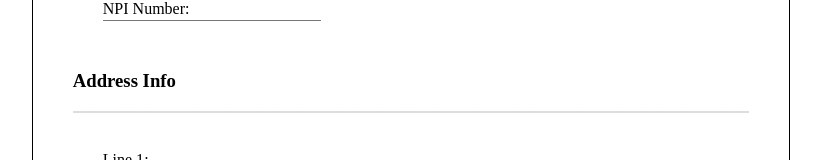
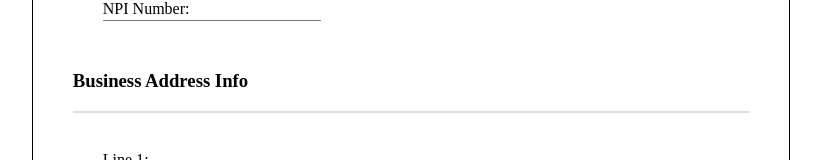
Before and after one commit to mtramantT/av_register, a React (Create React App) app: page / in a window 1280 px wide. Shown: the part 296-456 px from the top of the page, without its empty margins (229-1050 px from the left). Built offline with nearby package versions, Linux system fonts and the light colour scheme.

Commit message:
changed section title for address

```diff
--- a/src/components/layout/AddressLayout.tsx
+++ b/src/components/layout/AddressLayout.tsx
@@ -15,7 +15,7 @@ export const AddressLayout: React.FC<AddressLayoutProps> = (props: AddressLayout
     const { line1FieldAttr, line2FieldAttr, cityFieldAttr, stateFieldAttr, zipfieldAttr } = props;
     return (
         <>
-            <h3>Address Info</h3>
+            <h3>Business Address Info</h3>
             <Hr type="dashed" color="#ddd"/>
             <Row>
                 <Column colSpan={10}>
```
